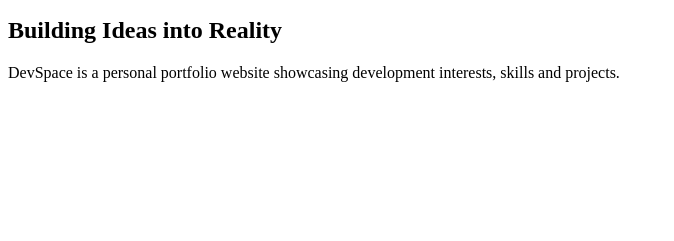
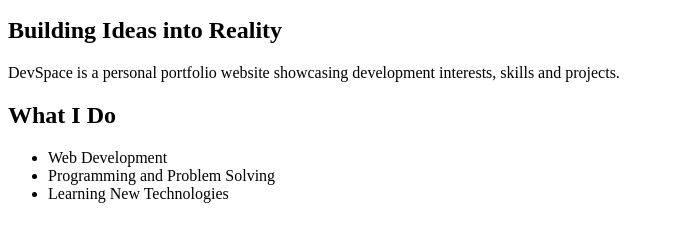
Before and after one commit to sbkl-jan/devspace, a plain HTML site: page index.html in a window 1280 px wide. Shown: the part 101-342 px from the top of the page, without its empty margins (0-674 px from the left). Drawn offline with Linux system fonts and the light colour scheme.

Commit message:
Add development interests to homepage

```diff
--- a/index.html
+++ b/index.html
@@ -15,6 +15,13 @@
         <h2>Building Ideas into Reality</h2>
         <p>DevSpace is a personal portfolio website showcasing
         development interests, skills and projects.</p>
+
+        <h2>What I Do</h2>
+        <ul>
+            <li>Web Development</li>
+            <li>Programming and Problem Solving</li>
+            <li>Learning New Technologies</li>
+        </ul>
     </main>
 </body>
 </html>
```
